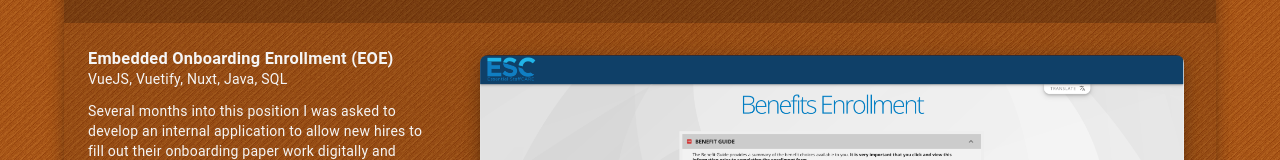
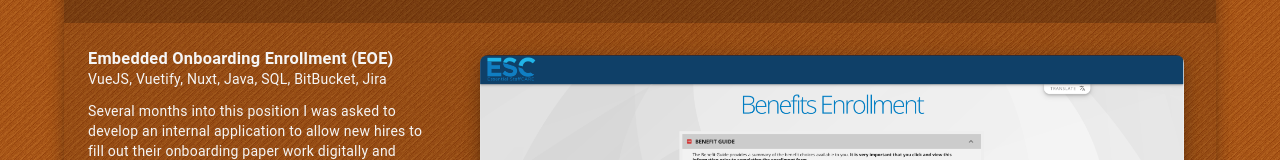
Before and after one commit to sixindustries/bryanspearman, a Nuxt app: page / in a window 1280 px wide. Shown: the part 724-884 px from the top of the page. Built offline with nearby package versions, Linux system fonts and the light colour scheme.

Commit message:
animation additions

```diff
--- a/pages/index.vue
+++ b/pages/index.vue
@@ -67,7 +67,7 @@
               </v-col>
               <v-col cols="12" lg="4" class="px-sm-4 pa-lg-6 text-grey-lighten-4">
                 <h3>Embedded Onboarding Enrollment (EOE)</h3>
-                <p>VueJS, Vuetify, Nuxt, Java, SQL</p>
+                <p>VueJS, Vuetify, Nuxt, Java, SQL, BitBucket, Jira</p>
                 <p class="mt-3">Several months into this position I was asked to develop an internal application to allow new hires to fill out their onboarding paper work digitally and have it submitted to HR in PDF format.</p>
                 <p class="mt-3">I began that development but as I reached the benefit enrollment portion I decided to go a little above and beyond the call to make the experience more intuitive and informative.  As the prototype took shape, myself and a back-end dev worked out some endpoints and data structuring to bring it to life.  When upper management saw the work they quickly realized an opportunity to push the application to clients as an embeddedable solution for onboarding systems in our staffing vertical.</p>
                 <p class="mt-3">A year later the app was ready for launch and integrated into hundreds of staffing agencies' on-boarding platforms and became one of IAG's three core insurance enrollment applications.</p>
```
